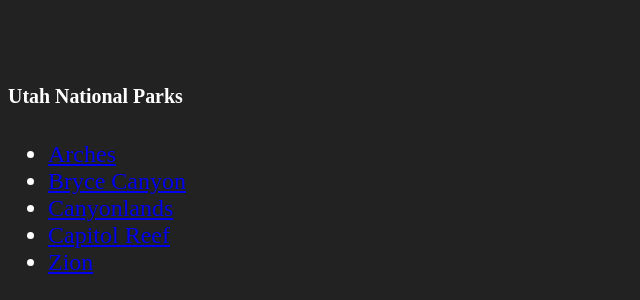
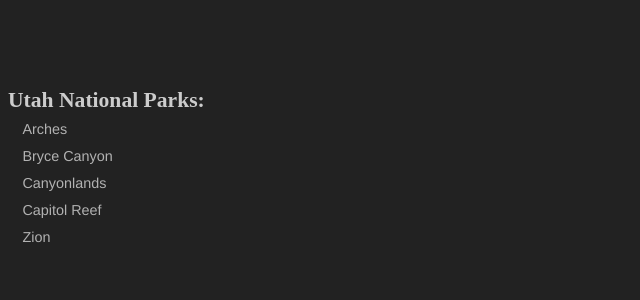
Before and after one commit to kbazant/js-slider, a plain HTML site: page index.html in a window 1280 px wide. Shown: the part 842-1142 px from the top of the page, without its empty margins (0-640 px from the left). After the commit the page ends 1098 px from the top, so only its background shows below. Drawn offline with nearby package versions, Linux system fonts and the light colour scheme.

Commit message:
added styles for #list-of-parks

```diff
--- a/index.html
+++ b/index.html
@@ -17,6 +17,33 @@
 		#slidenumbers {
 			text-align: center;
 			margin-bottom: 10px;
+		}
+
+		#list-of-parks h5 {
+			font-family: "Times New Roman", serif;
+			font-size: 0.9em;
+			color: #cccccc;
+			margin-bottom: auto;
+		}
+
+		#list-of-parks ul {
+			list-style-type: none;
+			margin: 0;
+			padding: 0;
+		}
+
+		#list-of-parks ul li a {
+			color: white;
+			text-decoration: none;
+			margin-left: 1em;
+			font-family: "Helvetica", sans-serif;
+			color: #b2b2b2;
+			font-size: 0.6em;
+		}
+
+		#list-of-parks ul li a:hover {
+			color: white;
+			text-decoration: underline;
 		}
 	</style>
 
@@ -70,13 +97,13 @@
 	</div>
 
 	<div id="list-of-parks">
-		<h5>Utah National Parks</h5>
+		<h5>Utah National Parks:</h5>
 		<ul>
 			<li><a href="https://www.nps.gov/arch/" target="_blank">Arches</a></li>
 			<li><a href="https://www.nps.gov/brca/" target="_blank">Bryce Canyon</a></li>
-			<li><a href="https://www.nps.gov/brca/" target="_blank">Canyonlands</a></li>
-			<li><a href="https://www.nps.gov/brca/" target="_blank">Capitol Reef</a></li>
-			<li><a href="https://www.nps.gov/brca/" target="_blank">Zion</a></li>
+			<li><a href="https://www.nps.gov/cany/" target="_blank">Canyonlands</a></li>
+			<li><a href="https://www.nps.gov/care/" target="_blank">Capitol Reef</a></li>
+			<li><a href="https://www.nps.gov/zion/" target="_blank">Zion</a></li>
 		</ul>
 	</div>
 
```
